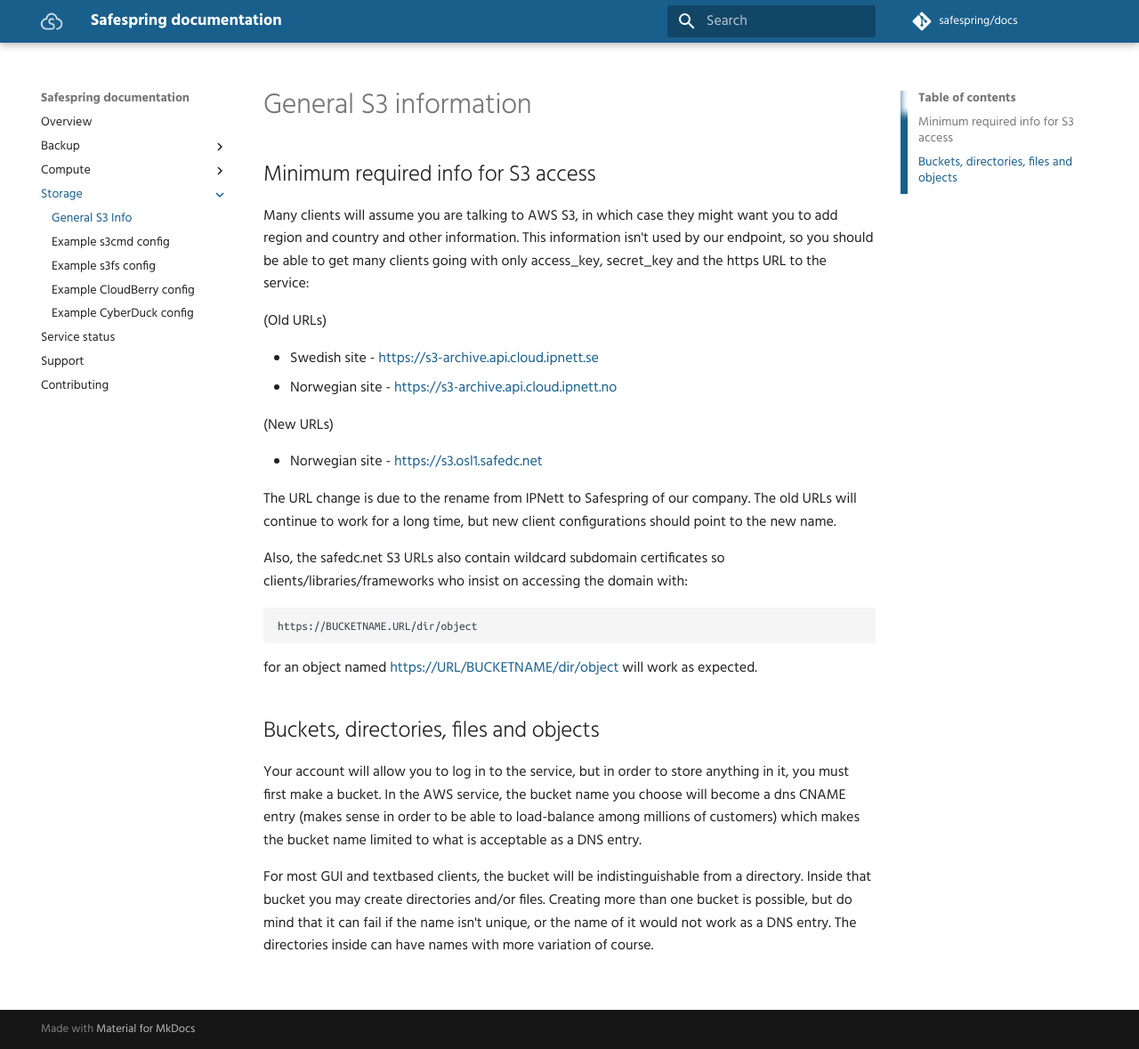
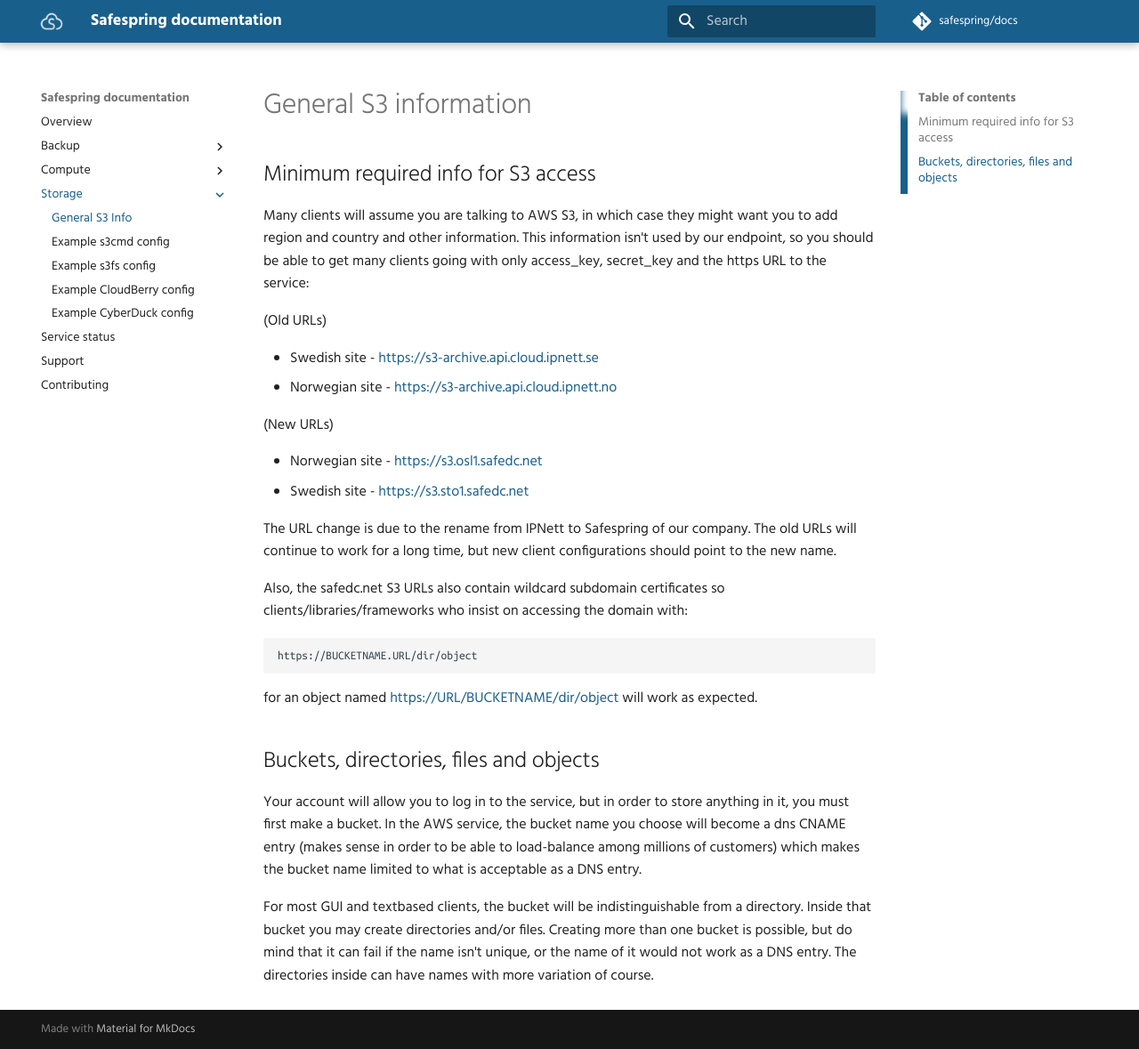
Before and after one commit to safespring/docs, an MkDocs documentation site: the page built from content/storage/generalinfo.md, in a window 1280 px wide and 1179 px high. Shown: the whole window at 89% size. Built offline with MkDocs 1.6.1 and Material for MkDocs 9.7.7, drawn with Linux system fonts in a browser that asks for light colours; comment, search, counter and statistics services are not loaded; old or Windows-style settings are respelled for this version of MkDocs.

Commit message:
Storage: show new url for swedish site

```diff
--- a/content/storage/generalinfo.md
+++ b/content/storage/generalinfo.md
@@ -16,7 +16,7 @@
 (New URLs)
 
 + Norwegian site - https://s3.osl1.safedc.net
-<!-- + Swedish site   - https://s3.sto1.safedc.net -->
++ Swedish site   - https://s3.sto1.safedc.net
 
 The URL change is due to the rename from IPNett to Safespring of our
 company.  The old URLs will continue to work for a long time, but new
```
